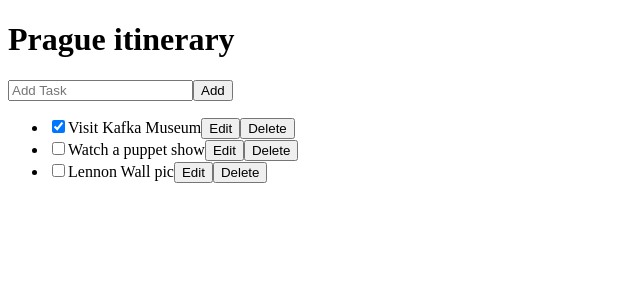
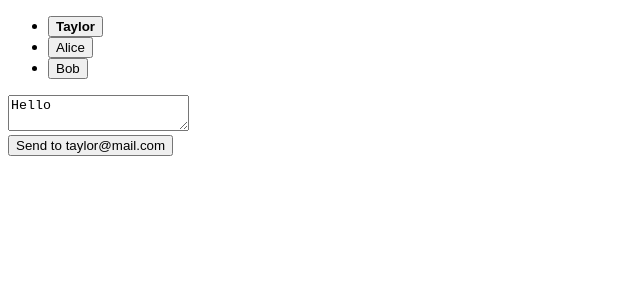
Before and after one commit to minghzhang/my-react-app, a React (Create React App) app: page / in a window 1280 px wide. Shown: the top 300 px of the page, without its empty margins (0-640 px from the left). Built offline with nearby package versions, Linux system fonts and the light colour scheme.

Commit message:
add Messager

```diff
--- a/src/App.js
+++ b/src/App.js
@@ -4,6 +4,8 @@ import MoviePlay from "./component/MoviePlay";
 import FilterableProductTable from "./component/FilterableProductTable"
 import From from "./component/StateManager"
 import TaskManager from "./component/TaskManager"
+
+import Messager from "./component/chat/Messager";
 export default function App() {
     return (
         <>
@@ -11,7 +13,8 @@ export default function App() {
             <FilterableProductTable/>
 */}
           {/*  <From status="success"/>*/}
-            <TaskManager />
+           {/*<TaskManager />*/}
+            <Messager />
 
         </>
     );
--- /dev/null
+++ b/src/component/chat/Chat.js
@@ -0,0 +1,16 @@
+export default function Chat({contact, message, dispatch}) {
+    return (
+        <>
+            <section className="chat">
+            <textarea value={message} placeholder={'Chat to' + contact.name} onChange={(e) => {
+                //todo : dispatch edited_message
+                // read the input value from e.target.value
+            }}/>
+                <br/>
+                <button>
+                    Send to {contact.email}
+                </button>
+            </section>
+        </>
+    );
+}
--- /dev/null
+++ b/src/component/chat/ContactList.js
@@ -0,0 +1,21 @@
+export default function ContactList({contacts, selectedId, dispatch}) {
+    return (
+        <>
+            <section className="contact-list">
+                <ul>
+                    {
+                        contacts.map((contact) => (
+                            <li key={contact.id}>
+                                <button onClick={() => {
+                                    //todo dispatch changed_selection
+                                }}>
+                                    {selectedId === contact.id ? <b>{contact.name}</b> : contact.name}
+                                </button>
+                            </li>
+                        ))
+                    }
+                </ul>
+            </section>
+        </>
+    );
+}
--- /dev/null
+++ b/src/component/chat/Messager.js
@@ -0,0 +1,23 @@
+import Chat from "./Chat"
+import ContactList from "./ContactList";
+import {initialState, messagerReducer} from "./messagerReduer"
+import {useReducer} from "react";
+
+export default function Messager() {
+    const [state, dispatch] = useReducer(messagerReducer, initialState);
+    const message = state.message;
+    const contact = contacts.find((c) => c.id === state.selectedId);
+
+    return (
+        <div>
+            <ContactList contacts={contacts} selectedId={state.selectedId} dispatch={dispatch}/>
+            <Chat key={contact.id} message={message} contact={contact} dispatch={dispatch}/>
+        </div>
+    );
+}
+
+const contacts = [
+    {id: 0, name: 'Taylor', email: 'taylor@mail.com'},
+    {id: 1, name: 'Alice', email: 'alice@mail.com'},
+    {id: 2, name: 'Bob', email: 'bob@mail.com'},
+];
--- /dev/null
+++ b/src/component/chat/messagerReduer.js
@@ -0,0 +1,25 @@
+export const initialState = {
+    selectedId: 0,
+    message: 'Hello'
+}
+
+export function messagerReducer(state, action) {
+    switch (action.type) {
+        case 'changed_selection': {
+            return {
+                ...state,
+                selectedId: action.contactId,
+                message: ''
+            };
+        }
+        case 'edited_message': {
+            return {
+                ...state,
+                message: action.message,
+            }
+        }
+        default: {
+            throw Error('Unknown action: ' + action.type);
+        }
+    }
+}
```
